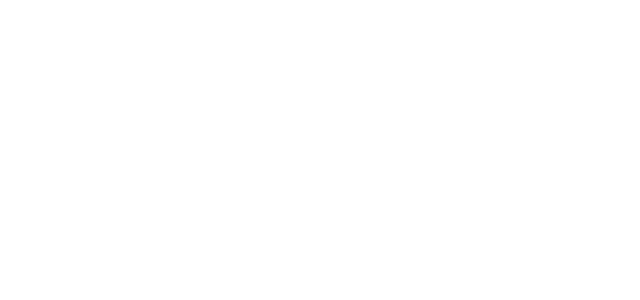
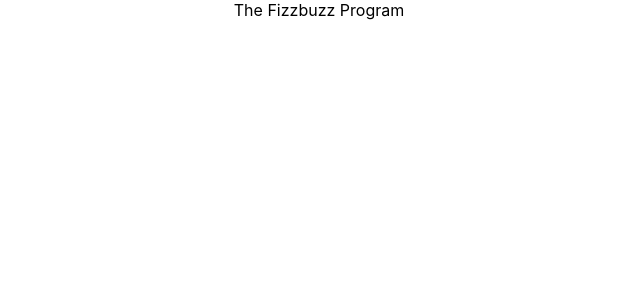
Before and after one commit to nk2962018/FizzbuzzFinal, a React (Create React App) app: page / in a window 1280 px wide. Shown: the top 300 px of the page, without its empty margins (321-961 px from the left). Built offline with nearby package versions, Linux system fonts and the light colour scheme.

Commit message:
Feat:display header.

```diff
--- a/src/App.js
+++ b/src/App.js
@@ -3,7 +3,9 @@
 
 function App() {
   return (
-   <div className="App" data-testid="parent"></div>
+   <div className="App" data-testid="parent">
+     <div className="heading-title" data-testid="header">The Fizzbuzz Program</div>
+   </div>
   );
 }
 
```
Also changed, not shown: 1 other file (tests, documents, lock files or other folders).
